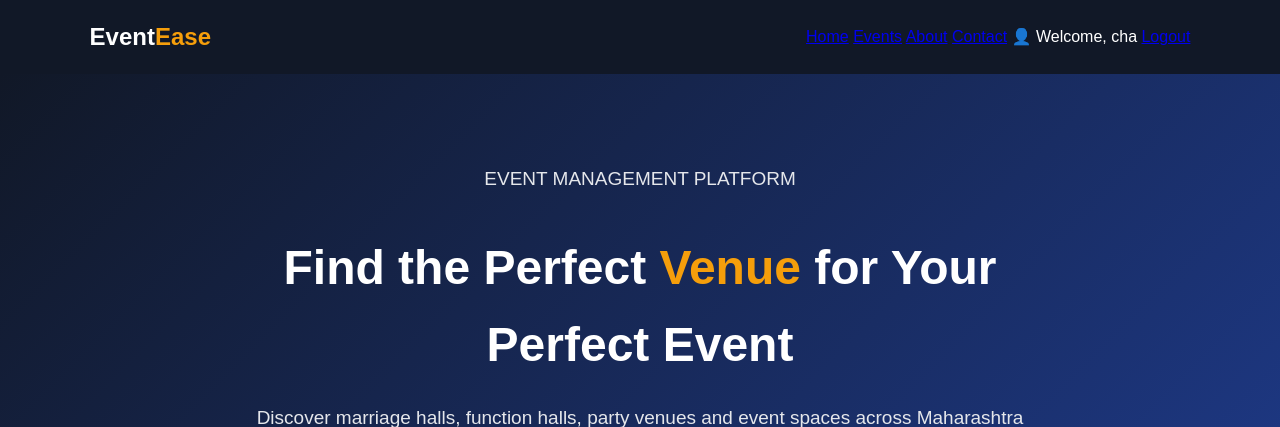
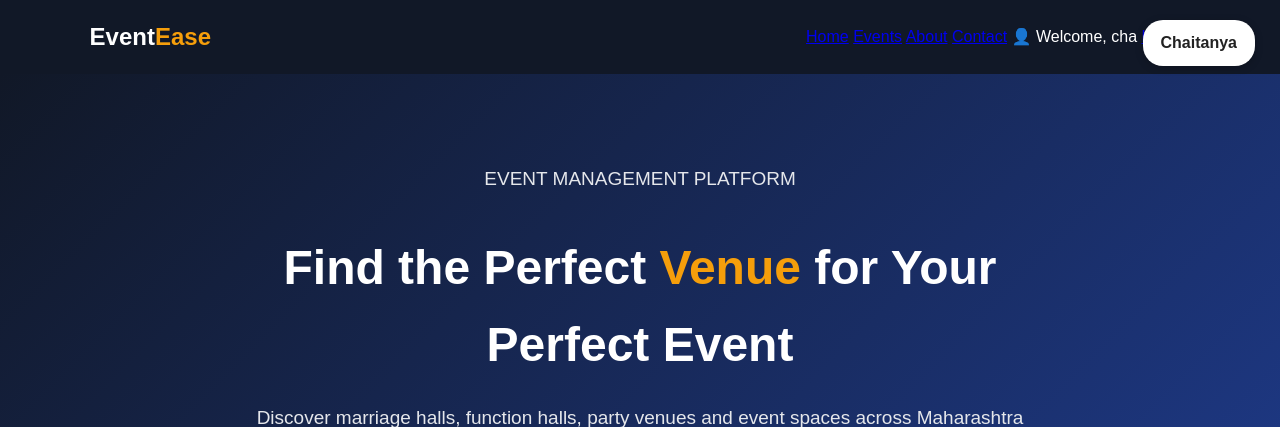
Before and after one commit to chaitanyawadkar28-web/Eventmanagement, a Flask app: page /home in a window 1280 px wide. Shown: the top 427 px of the page. Run offline with Flask 3, Linux system fonts and the light colour scheme; a user stored in the database is signed in.

Commit message:
Update index.html

```diff
--- a/templates/index.html
+++ b/templates/index.html
@@ -10,6 +10,25 @@
 </head>
 
 <body>
+    <div class="user-name">
+    Chaitanya
+</div>
+
+<style>
+.user-name {
+    position: fixed;
+    top: 20px;
+    right: 25px;
+    background: white;
+    color: #222;
+    padding: 10px 18px;
+    border-radius: 20px;
+    font-weight: bold;
+    font-size: 16px;
+    z-index: 9999;
+    box-shadow: 0 2px 8px rgba(0,0,0,0.2);
+}
+</style>
 
     <!-- NAVBAR -->
     <header class="navbar">
```
